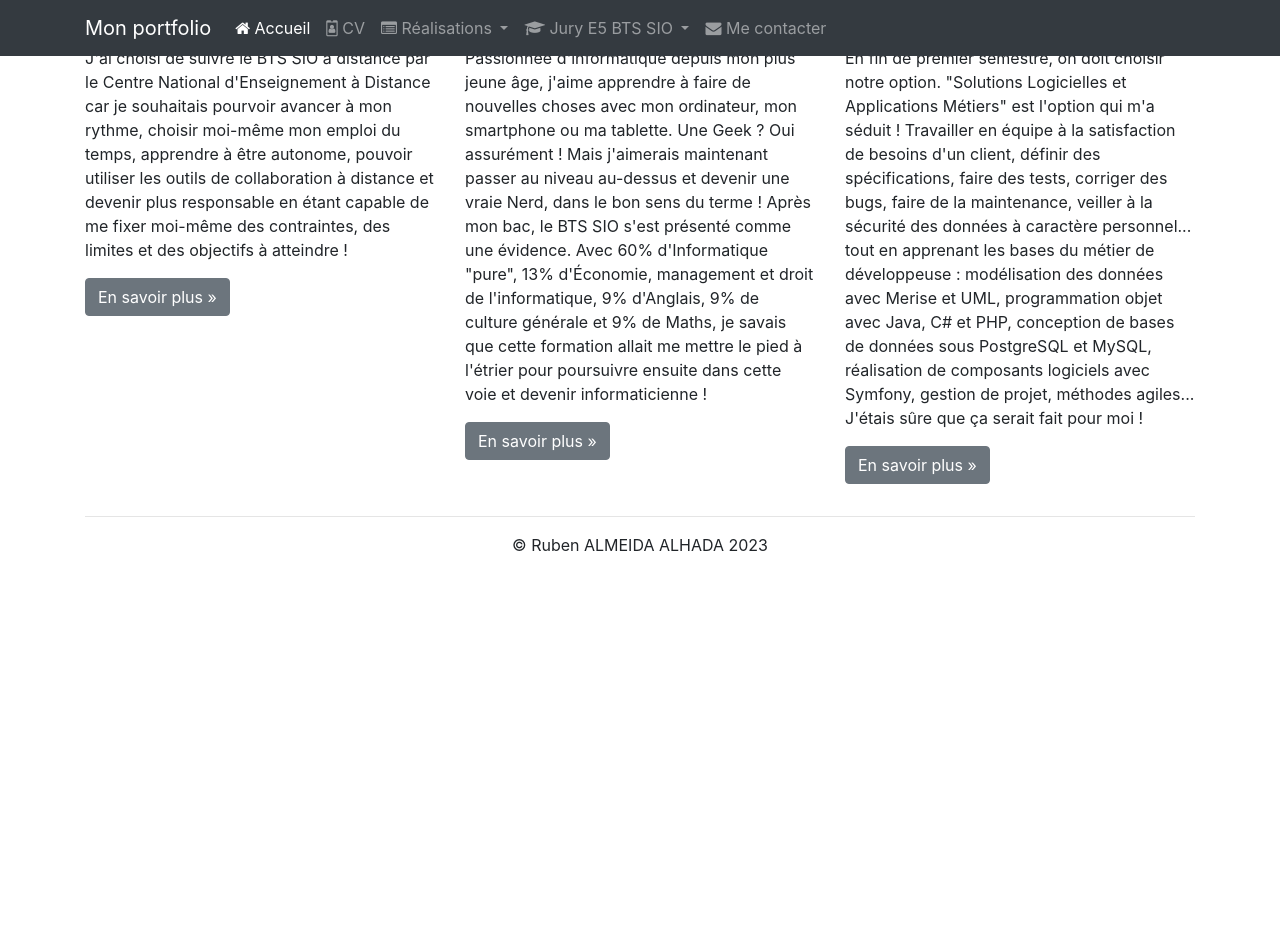
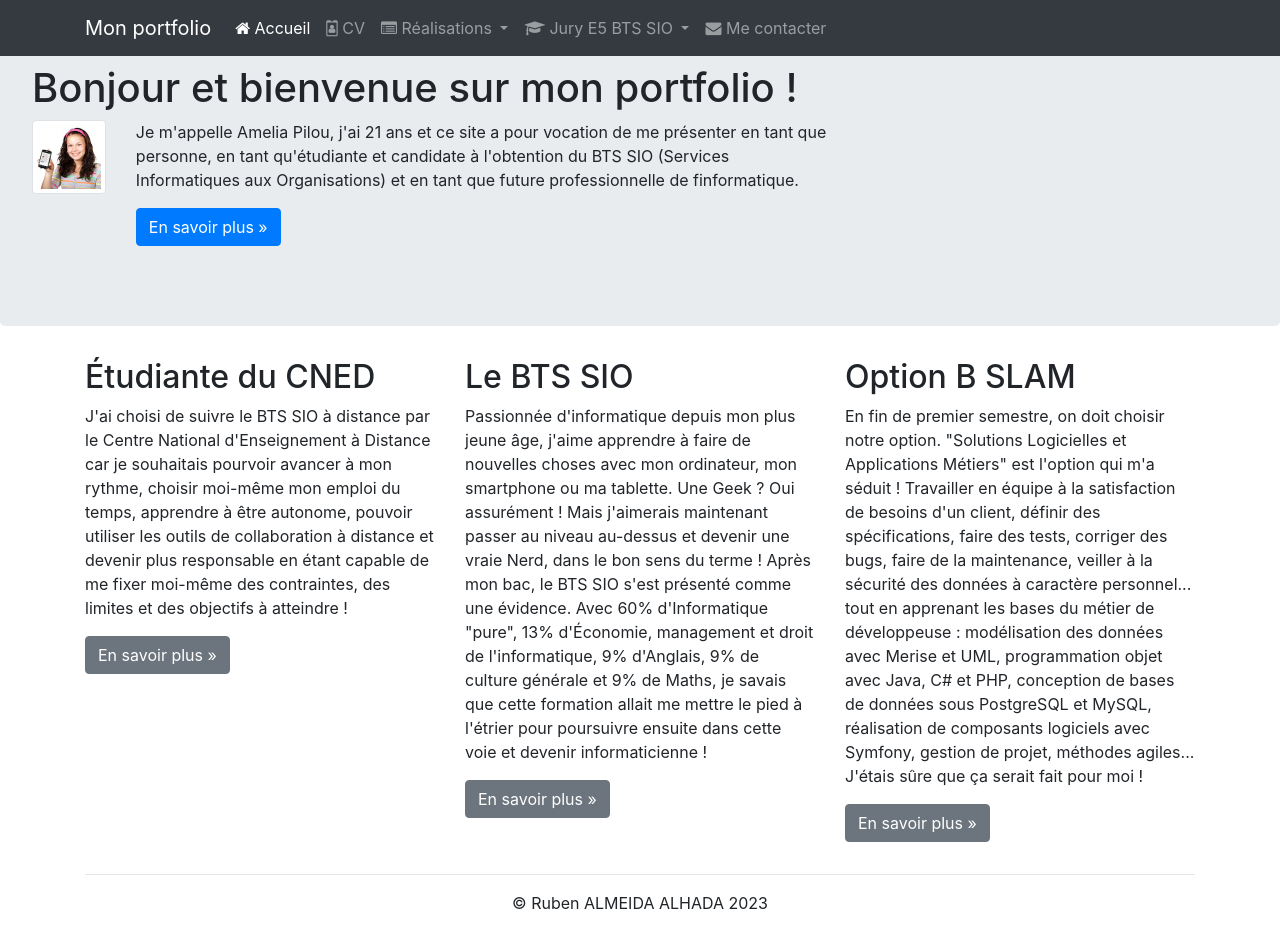
Before and after one commit to Ralh19/PortfolioAmelia-SIO-1, a plain HTML site: page index.html in a window 1280 px wide. Before the commit the page ends 800 px from the top, so only its background shows below. Drawn offline with nearby package versions, Linux system fonts and the light colour scheme.

Commit message:
Contenue principal de la page Accueil ajouter Task #8 - Ajouter le contenu principal de la page d'Accueil

```diff
--- a/index.html
+++ b/index.html
@@ -129,6 +129,32 @@
                 </div>
             </div>
         </nav>
+
+        <!------------------------------------------------ Contenu principal ------------------------------------------------>
+
+        <div class="jumbotron">
+            <h1>Bonjour et bienvenue sur mon portfolio ! </h1>
+            <div class="row">
+                <div class="col-lg-1">
+                    <img src="images/AmeliaPilou.jpg" class="img-thumbnail" alt="Photo de Amélia Pilou souriant tenant un teléphone dans sa main droite en regardant la caméra">
+                </div>
+                <div class="col-lg-7">
+                    <p>Je m'appelle Amelia Pilou, j'ai 21 ans et ce site a pour vocation de me présenter en tant que personne, en
+                        tant qu'étudiante et candidate à l'obtention du BTS SIO (Services Informatiques aux Organisations) et en tant
+                        que future professionnelle de finformatique.
+                    </p>
+                    <p><a class="btn btn-primary" href="#" target="_blank"
+                          role="button">En savoir plus »</a>
+                    </p>
+                </div>
+                <div class="col-lg-4">
+
+                </div>
+            </div>
+        </div>
+
+        <!------------------------------------------------------------ Pied de page  ------------------------------------------------------------------------------------------------->
+
         <footer>
             <div class="container">
                 <div class="row">
```
